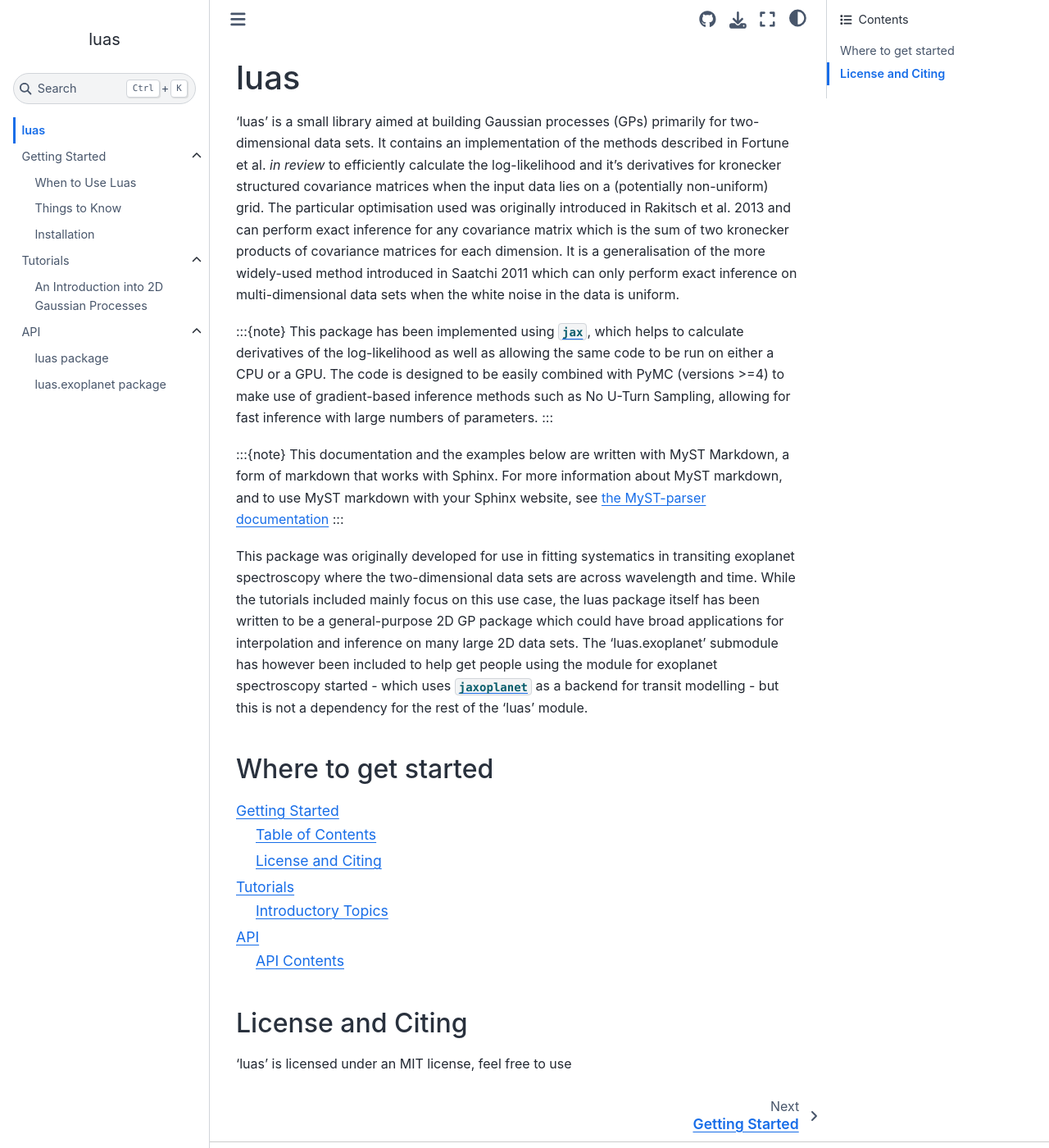
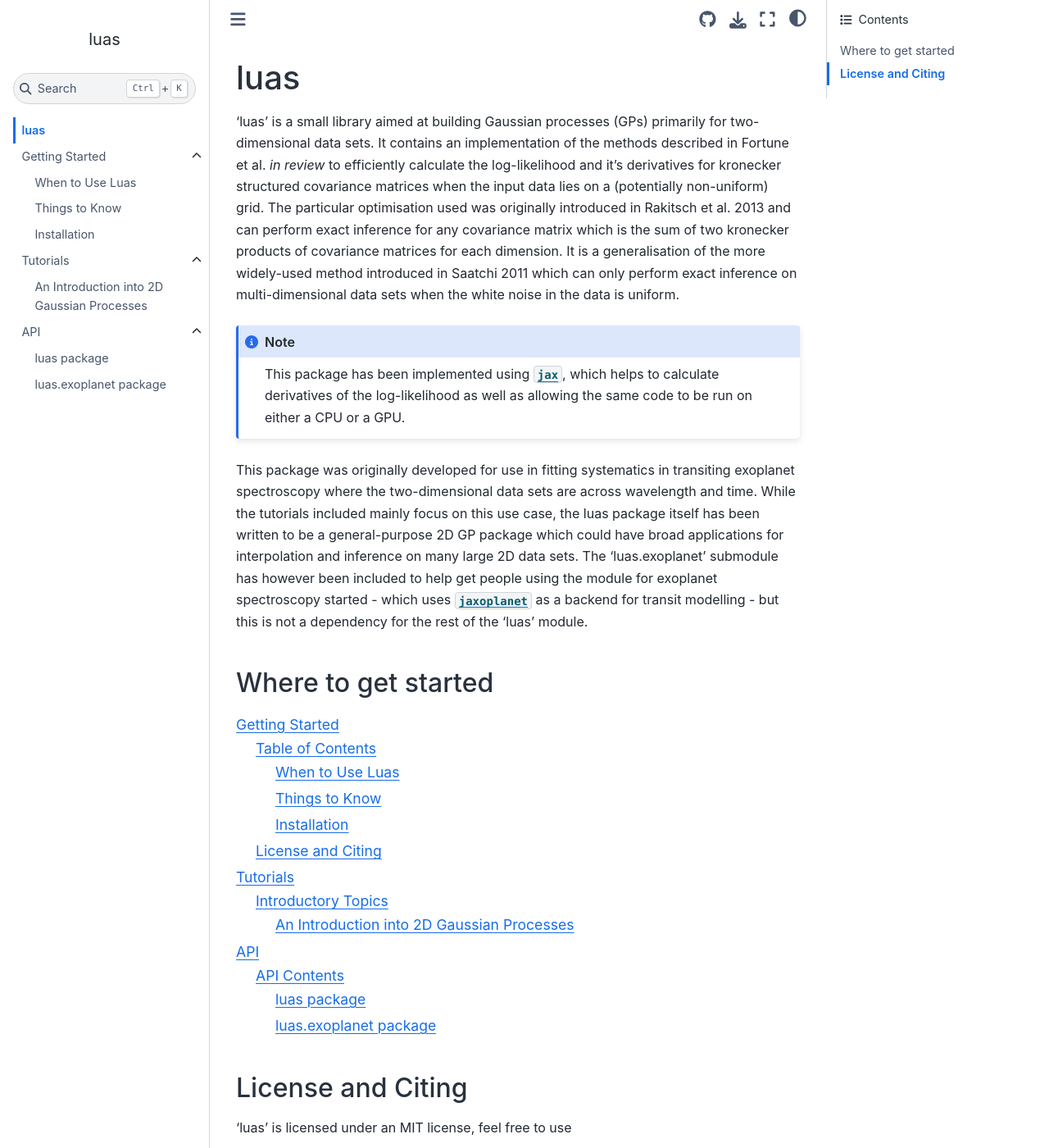
Before and after one commit to markfortune/luas, a Sphinx documentation site: the page built from docs/source/index.md, in a window 1280 px wide and 1400 px high. Shown: the whole window at 82% size. Built offline with Sphinx 7.4.7 and the Sphinx Book theme 1.1.4, drawn with Linux system fonts in a browser that asks for light colours; pages that are not in the unit, such as notebooks, are missing from menus.

```diff
--- a/docs/source/conf.py
+++ b/docs/source/conf.py
@@ -27,7 +27,7 @@ extensions = [
     "myst_nb",
     "IPython.sphinxext.ipython_console_highlighting",
 ]
-myst_enable_extensions = ["dollarmath"]
+myst_enable_extensions = ["dollarmath", "colon_fence"]
 templates_path = ['_templates']
 exclude_patterns = []
 
@@ -58,3 +58,4 @@ html_theme_options = {
 nb_execution_mode = "auto"
 nb_execution_timeout = 60
 nb_merge_streams = True
+nb_execution_excludepatterns = ["Numpyro Example.ipynb", "PyMC Example.ipynb"]
--- a/docs/source/index.md
+++ b/docs/source/index.md
@@ -5,14 +5,7 @@
 'luas' is a small library aimed at building Gaussian processes (GPs) primarily for two-dimensional data sets. It contains an implementation of the methods described in Fortune et al. *in review* to efficiently calculate the log-likelihood and it's derivatives for kronecker structured covariance matrices when the input data lies on a (potentially non-uniform) grid. The particular optimisation used was originally introduced in Rakitsch et al. 2013 and can perform exact inference for any covariance matrix which is the sum of two kronecker products of covariance matrices for each dimension. It is a generalisation of the more widely-used method introduced in Saatchi 2011 which can only perform exact inference on multi-dimensional data sets when the white noise in the data is uniform.
 
 :::{note}
-This package has been implemented using [`jax`](https://github.com/google/jax), which helps to calculate derivatives of the log-likelihood as well as allowing the same code to be run on either a CPU or a GPU. The code is designed to be easily combined with PyMC (versions >=4) to make use of gradient-based inference methods such as No U-Turn Sampling, allowing for fast inference with large numbers of parameters.
-:::
-
-:::{note}
-This documentation and the examples below are written with MyST Markdown, a form
-of markdown that works with Sphinx. For more information about MyST markdown, and
-to use MyST markdown with your Sphinx website,
-see [the MyST-parser documentation](https://myst-parser.readthedocs.io/)
+This package has been implemented using [`jax`](https://github.com/google/jax), which helps to calculate derivatives of the log-likelihood as well as allowing the same code to be run on either a CPU or a GPU.
 :::
 
 This package was originally developed for use in fitting systematics in transiting exoplanet spectroscopy where the two-dimensional data sets are across wavelength and time. While the tutorials included mainly focus on this use case, the luas package itself has been written to be a general-purpose 2D GP package which could have broad applications for interpolation and inference on many large 2D data sets. The 'luas.exoplanet' submodule has however been included to help get people using the module for exoplanet spectroscopy started - which uses [`jaxoplanet`](https://github.com/exoplanet-dev/jaxoplanet) as a backend for transit modelling - but this is not a dependency for the rest of the 'luas' module.
```
Also changed, not shown: other parts of docs/source/index.md (+1 -1 lines), docs/source/tutorials.md (+2 -0 lines), docs/source/tutorials/numpy tutorial.ipynb, 15 other files.
